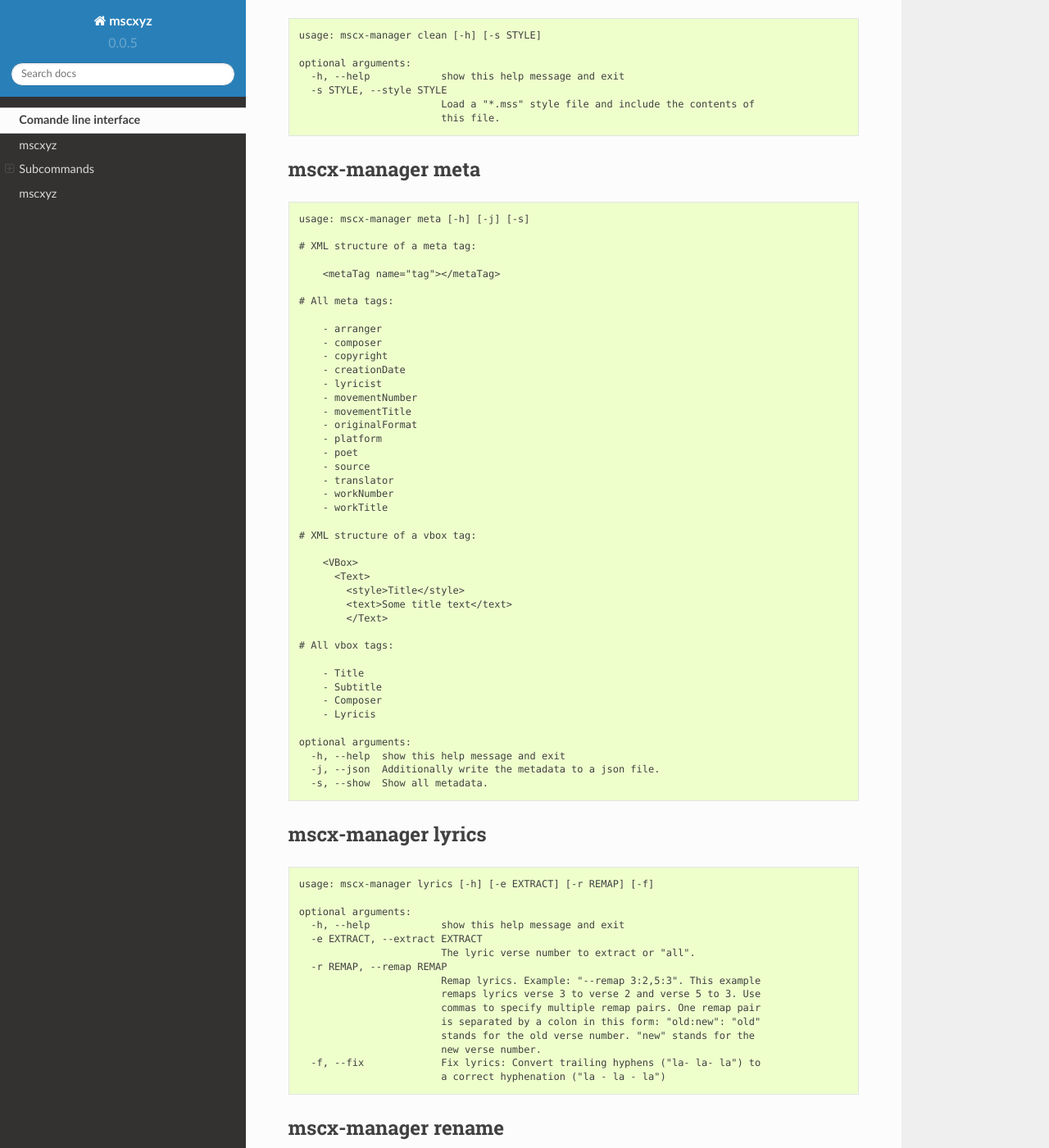
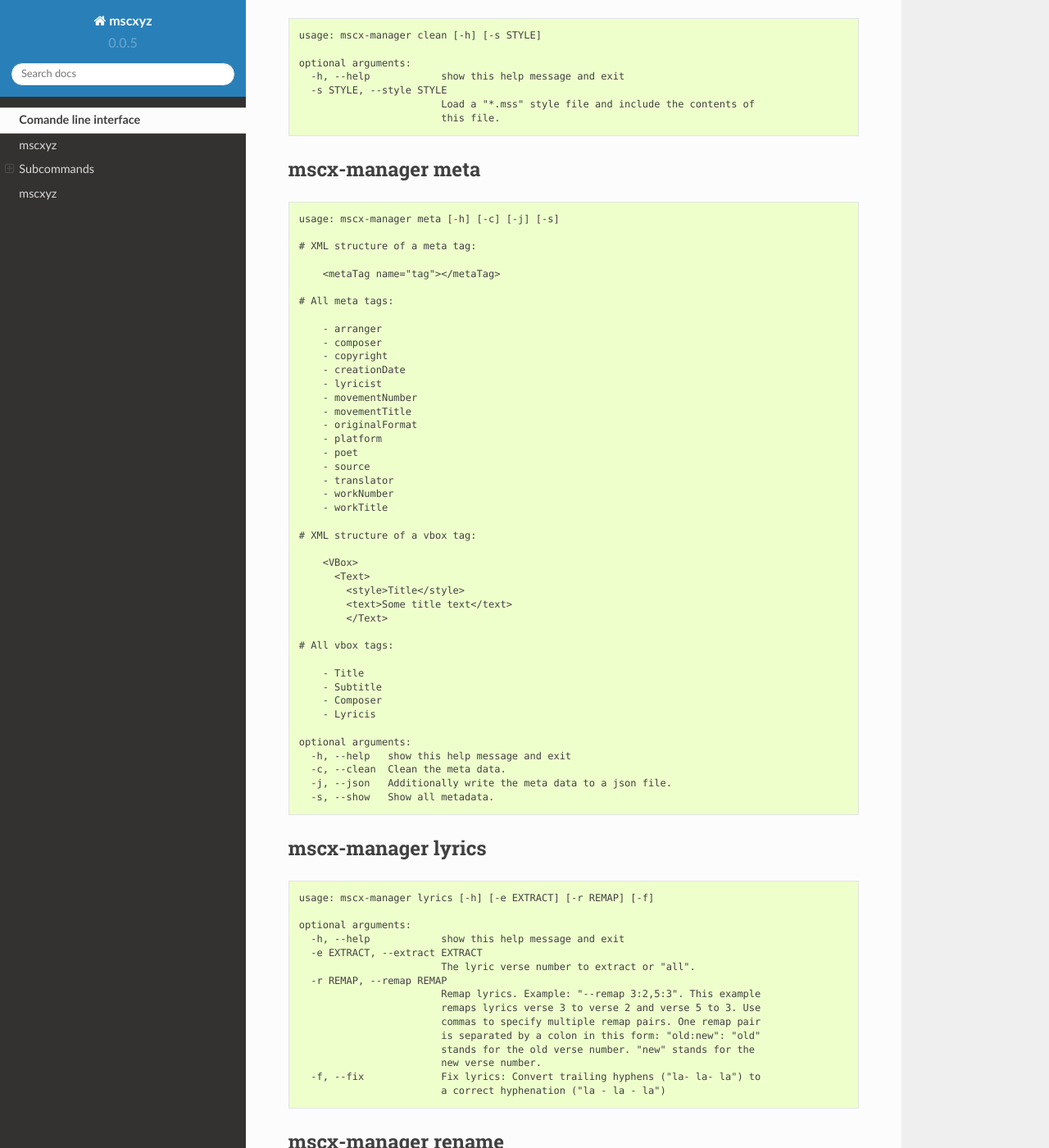
Before and after one commit to Josef-Friedrich/mscxyz, a Sphinx documentation site: the page built from doc/source/cli.rst, in a window 1280 px wide and 1400 px high, scrolled down 1155 px. Shown: the whole window at 82% size. Built offline with Sphinx 7.4.7 and the Read the Docs theme 2.0.0, drawn with Linux system fonts in a browser that asks for light colours.

Commit message:
Add new option

```diff
--- a/doc/source/cli.rst
+++ b/doc/source/cli.rst
@@ -77,7 +77,7 @@ mscx-manager meta
 
 .. code-block:: text
 
-  usage: mscx-manager meta [-h] [-j] [-s]
+  usage: mscx-manager meta [-h] [-c] [-j] [-s]
 
   # XML structure of a meta tag:
 
@@ -116,9 +116,10 @@ mscx-manager meta
       - Lyricis
 
   optional arguments:
-    -h, --help  show this help message and exit
-    -j, --json  Additionally write the metadata to a json file.
-    -s, --show  Show all metadata.
+    -h, --help   show this help message and exit
+    -c, --clean  Clean the meta data.
+    -j, --json   Additionally write the meta data to a json file.
+    -s, --show   Show all metadata.
 
 
 mscx-manager lyrics
--- a/mscxyz/__init__.py
+++ b/mscxyz/__init__.py
@@ -105,10 +105,10 @@ def execute(args=None):
 
         elif args.subcommand == 'meta':
             score = Meta(file)
-            if args.show:
+            if args.meta_show:
                 score.show()
             else:
-                if args.json:
+                if args.meta_json:
                     score.export_json()
                 score.sync_fields()
                 score.save()
```
Also changed, not shown: README.rst (+5 -4 lines), 1 other file.
